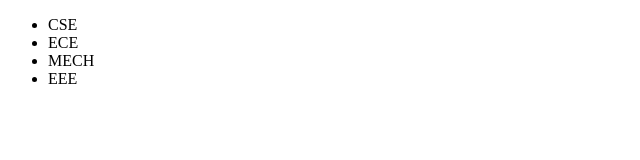
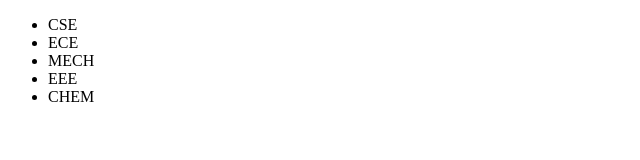
Before and after one commit to Sireesha-bavirthi/rgukt, a plain HTML site: page index.html in a window 1280 px wide. Shown: the full height of the page, 0-640 px from the left. Drawn offline with Linux system fonts and the light colour scheme.

Commit message:
another li element is added

```diff
--- a/index.html
+++ b/index.html
@@ -11,6 +11,8 @@
         <li>ECE</li>
         <li>MECH</li>
         <li>EEE</li>
+        <li>CHEM</li>
+
     </ul>
 </body>
 </html>
```
